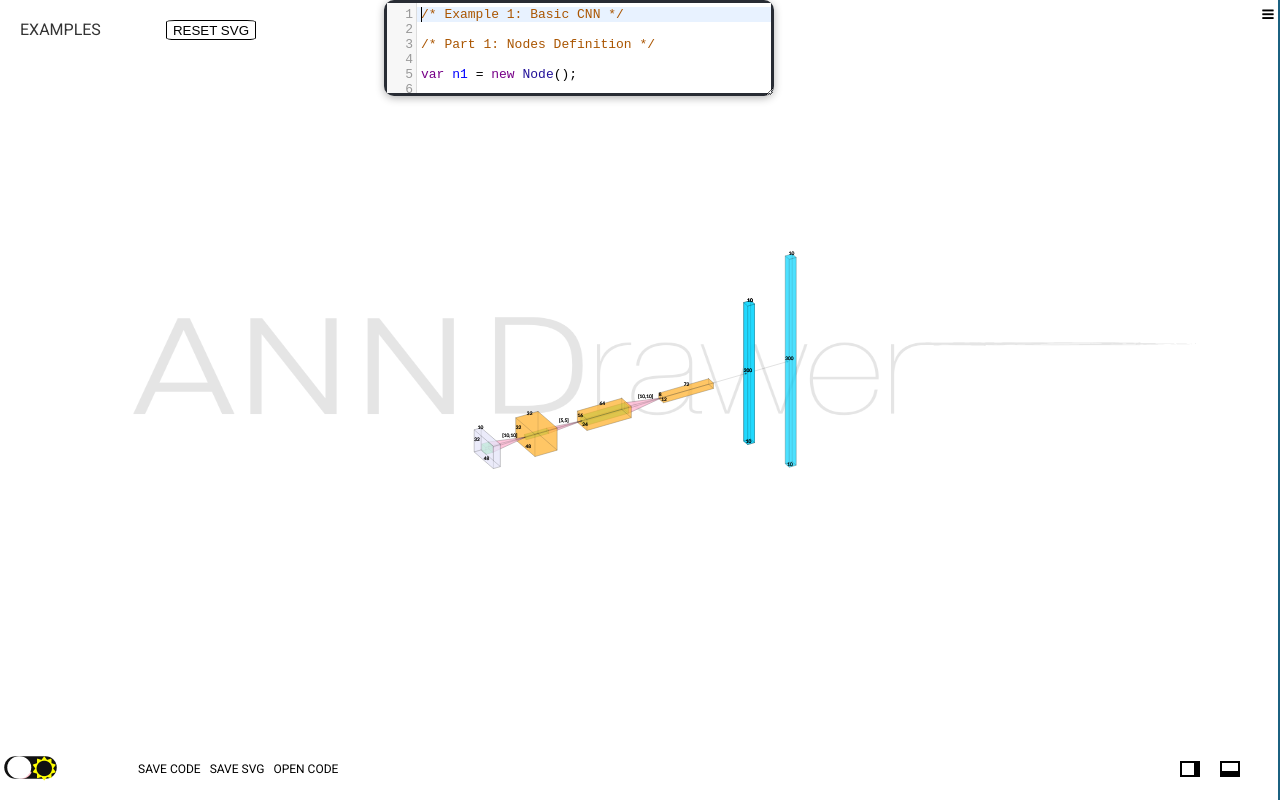
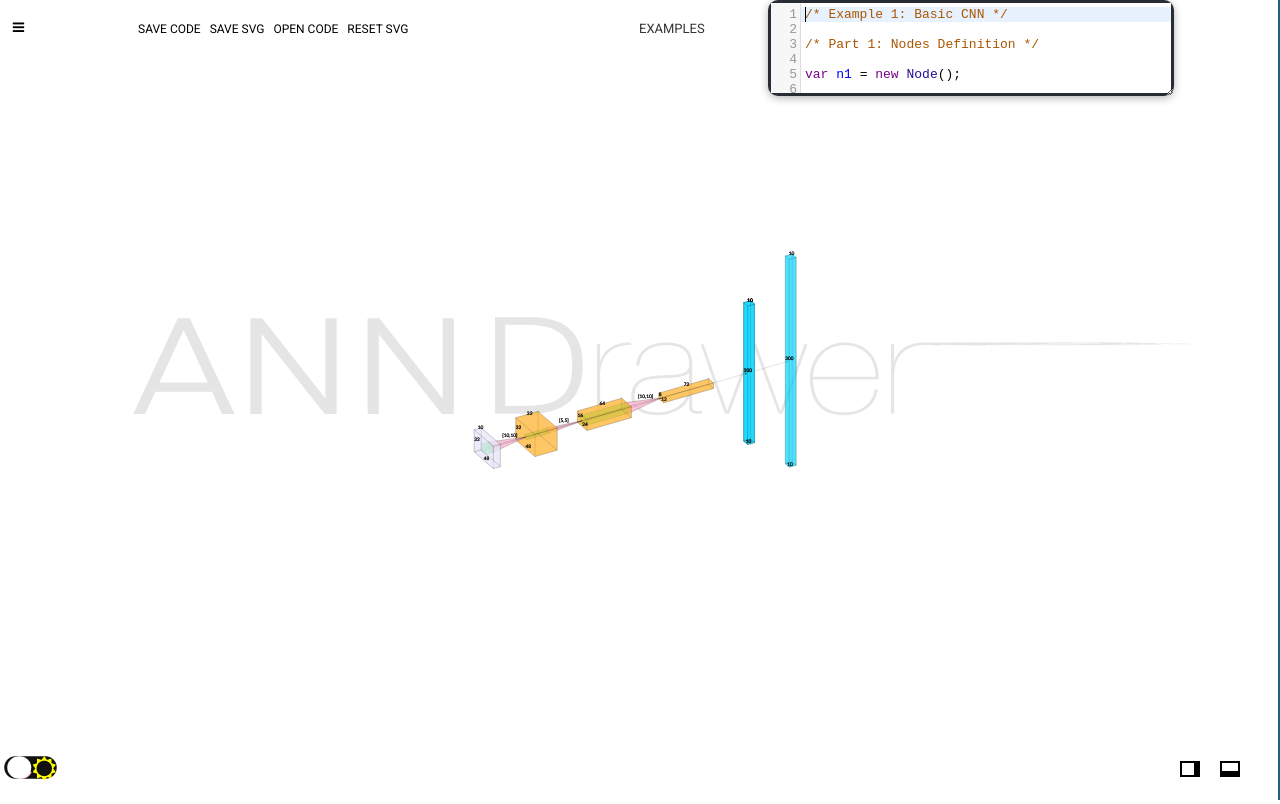
Before and after one commit to jfvelezserrano/ANNDrawer, a website with bundled scripts: page index.html in a window 1280 px wide. Built offline with nearby package versions, Linux system fonts and the light colour scheme.

Commit message:
Posible versión: interfaz gráfica

```diff
--- a/css/index.css
+++ b/css/index.css
@@ -164,7 +164,7 @@ a.button {
     display: inline-block;
     cursor: pointer;
     top: 0px;
-    left: 30%;
+    left: 60%;
     resize: both;
     padding: 3px;
     height: 90px;
@@ -550,7 +550,7 @@ a.button {
 
 .sidebar-wrapper .sidebar-menu .sidebar-dropdown.active>a:after {
     transform: rotate(90deg);
-    right: 17px;
+    left: 17px;
 }
 
 /*--------------------------side-footer------------------------------*/
@@ -1040,11 +1040,12 @@ a.button {
 
 .viewbuttons {
     left: 10%;
-    top: 97%;
+    top: 19.5PX;
     position: absolute;
     display: flex;
     z-index: 1000;
     margin-left: 8px;
+    font-size: 12px;
 }
 
 .viewbuttons2 {
@@ -1717,8 +1718,8 @@ display:block;
     cursor: pointer;
     pointer-events: none;
     position: absolute;
-    top: 20px;
-    left: 20px;
+    top: 18px;
+    left: 639px;
     z-index: 1000;
   }
   .menu-examples-dark-mode{
@@ -1744,6 +1745,7 @@ display:block;
     cursor: pointer;
     pointer-events: all;
     transition: font-size 0.25s ease;
+    font-size: 13px;
 
 
   }
@@ -1751,7 +1753,7 @@ display:block;
     display: inline-block;
     cursor: pointer;
     pointer-events: all;
-    font-size: larger;
+    font-size: 14px;
     transition: font-size 0.25s ease;
   }
   .spacer {
@@ -1778,6 +1780,7 @@ display:block;
     margin-top: 10px;
     top: 10px;
     opacity: 0;
+    font-size: 13px;
     transition: opacity 0.5s ease, top 0.5s ease;
     transition-delay: 0;
   }
@@ -1868,8 +1871,8 @@ display:block;
       position: absolute;
       width: 5px;
       height: 5px;
-      right: 1%;
-      top: 1%;
+      left: 1%;
+      top: 21px;
       z-index: 1000;
   }
 
--- a/index.html
+++ b/index.html
@@ -497,12 +497,7 @@
         <div class="showbutton" id="showbutton">
             <button class="hide__button" id="hide2" onclick="hideOptions()">-</button>
         </div>
-        <div class="velocity__rotation" id="velocity__rotation">
 
-
-                <button class="rotationbuttonReset" onclick="resetView()">RESET SVG</button>
-
-        </div>
 
         <div class="menu-examples" id="menu-examples">
             <div class="label">EXAMPLES</div>
@@ -556,6 +551,12 @@
                         OPEN CODE</p><span></span>
                 </a>
             </div>
+            <div>
+                <a title="Reset SVG" onclick="resetView()" class="icon-button2 ">
+                    <p class="text-viewbuttons">
+                        RESET SVG</p><span></span>
+                </a>
+            </div>
 
             <input type="file" name="open" id="openFile">
         </div>
--- a/js/index.js
+++ b/js/index.js
@@ -40,10 +40,12 @@ $(function () {
     loadDarkTheme();
     getBrowser()
     loadMovility()
+
     //hideOptionsBeginning()
     $("html,body").animate({ scrollTop: 0 }, "slow");
     $("#big-menu-button").click()
     $("#big-menu-button").click()
+
 
 
 });
@@ -227,7 +229,7 @@ function loadMenu() {
 
     function slideMenu() {
         var activeState = $("#menu-container .menu-list").hasClass("active");
-        $("#menu-container .menu-list").animate({ left: activeState ? "-1%" : "-105%" }, 400);
+        $("#menu-container .menu-list").animate({ left: activeState ? "-75%" : "-105%" }, 400);
     }
 
     $("#big-menu-button").click(function (event) {
--- a/js/neurotronik.js
+++ b/js/neurotronik.js
@@ -54,6 +54,8 @@ $(function() {
     cm.on('change', function() {
         updatePreview(cm.getValue(),this.ZoomOptions);
     });
+    resizeRight()
+
 });
 
 
@@ -138,10 +140,7 @@ function updatePreview(content,lastViewBox) {
         let settings = initializeDrawSettings();
         if (content.includes('model')) {
             let code = settings + content;
-            console.log(content)
             eval(code);
-            console.log("------------")
-            console.log(model)
             svgCode = svgController.draw(model.getModelTree(),true);
             $('#svg').html(svgCode);
             counterTotalNodes(model.getModelTree())
@@ -1907,6 +1906,7 @@ class SvgController {
         this.drawJumps(modelTree.getJumps());
         this.drawShortcuts(modelTree.getShortcuts())
         if (showReduce) this.drawReducer(modelTree)
+        console.log(this.drawOrderList)
         this.drawOrderList.sort((a, b) => (a.getZ() > b.getZ()) ? -1 : 1)
         this.addHeader();
         for (let n of this.drawOrderList) {
```
Also changed, not shown: 1 other file.
